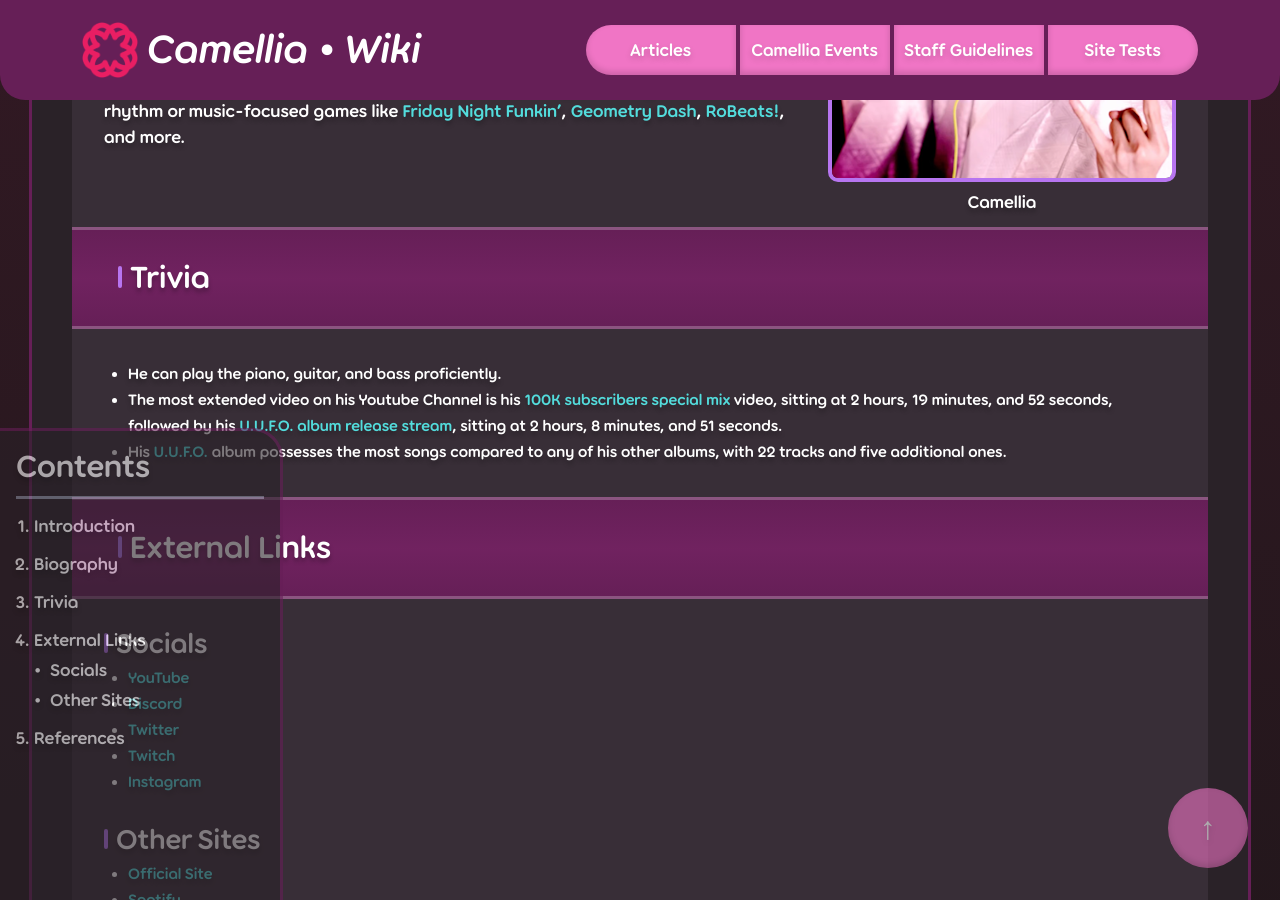
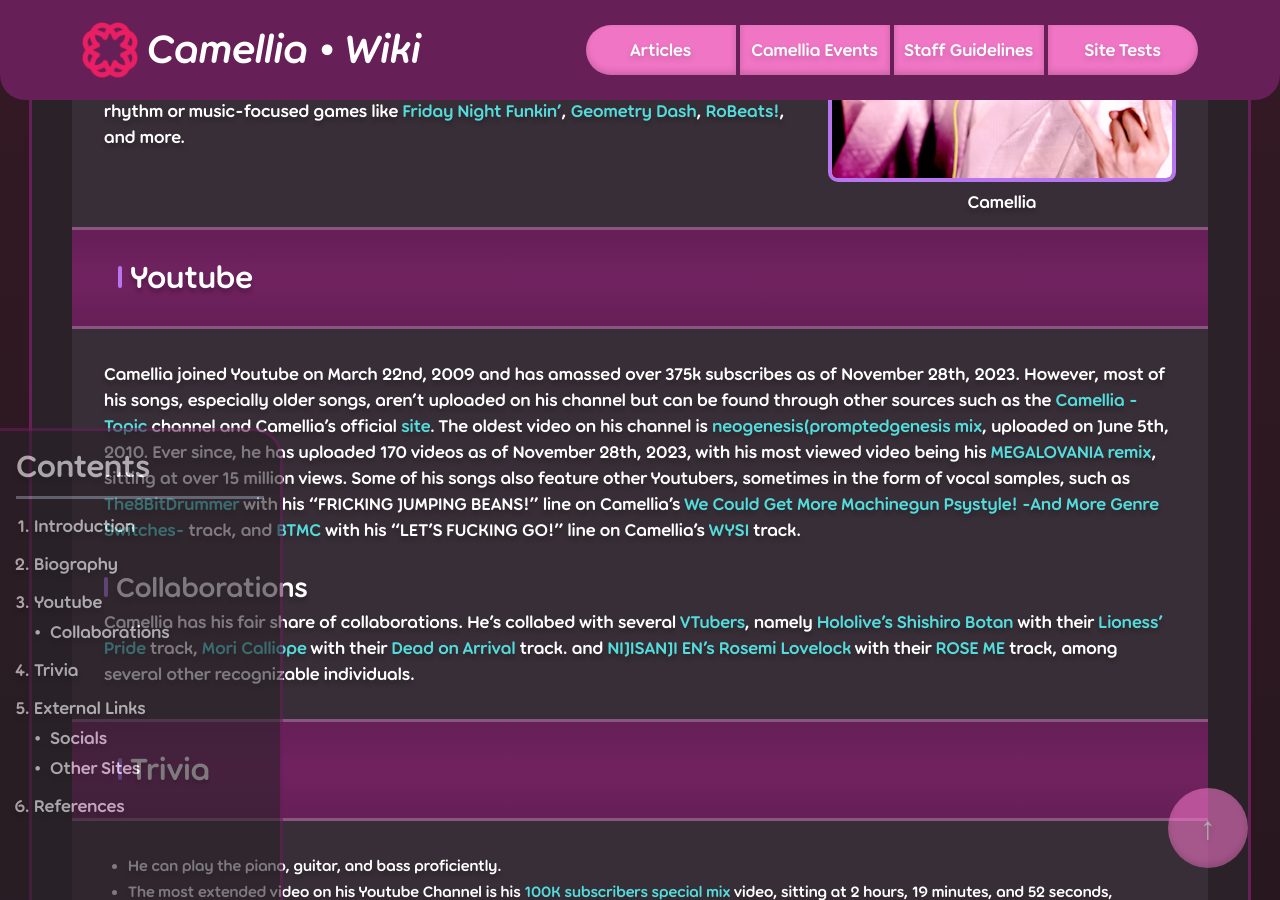
Before and after one commit to CamelliaCommunity/Wiki, a Jekyll site: the page built from _articles/camellia.md, in a window 1280 px wide and 900 px high, scrolled down 906 px. Built offline with Jekyll 4.4.1, drawn with Linux system fonts in a browser that asks for light colours.

Commit message:
Update camellia.md
add more info

```diff
--- a/_articles/camellia.md
+++ b/_articles/camellia.md
@@ -16,6 +16,14 @@
 ![Camellia](/assets/images/articleImages/camellia/camellia.png)
 
 Camellia is a musician who is based on electronic-type music. Born September 28, 1992, in Asahikawa, Hokkaido, Japan, he began creating music at ten by making tracks for [Yume 2kki.](https://yume.wiki/2kki/Yume_2kki_Wiki)[^1] Ever since, he has made hundreds of songs, with his discography having 28 albums and 4 EPs.[^2] During the early 2010s, Camellia began making [VOCALOID](https://en.wikipedia.org/wiki/Vocaloid) songs and music for [Touhou Project.](https://en.wikipedia.org/wiki/Touhou_Project)[^3] He joined numerous [BEMANI](https://en.wikipedia.org/wiki/Bemani) music contests and began composing for rhythm games in 2012.[^4] He gained much recognition among the rhythm gaming community, being popular in certain rhythm games like [osu!](https://osu.ppy.sh/home), [Beat Saber](https://beatsaber.com/), [A Dance of Fire and Ice](https://store.steampowered.com/app/977950/A_Dance_of_Fire_and_Ice), alongside being featured in other rhythm or music-focused games like [Friday Night Funkin'](https://friday-nightfunkin.io/), [Geometry Dash](https://store.steampowered.com/app/322170/Geometry_Dash), [RoBeats!](https://robeats.fandom.com/wiki/Robeats_Wiki), and more.
+
+## Youtube
+
+Camellia joined Youtube on March 22nd, 2009 and has amassed over 375k subscribes as of November 28th, 2023. However, most of his songs, especially older songs, aren't uploaded on his channel but can be found through other sources such as the [Camellia - Topic](https://www.youtube.com/channel/UCRjVmUQ3CW1kH6vP1VGskWA) channel and Camellia's official [site](https://cametek.jp/release.html). The oldest video on his channel is [neogenesis(promptedgenesis mix](https://youtu.be/qnn3sxoL8OM?si=K9SgdHaZ5C3VvOI3), uploaded on June 5th, 2010. Ever since, he has uploaded 170 videos as of November 28th, 2023, with his most viewed video being his [MEGALOVANIA remix](https://youtu.be/9X7I3bW49S8?si=dd1QnVgArdXBQmqW), sitting at over 15 million views. Some of his songs also feature other Youtubers, sometimes in the form of vocal samples, such as [The8BitDrummer](https://www.youtube.com/@The8BitDrummer) with his "FRICKING JUMPING BEANS!" line on Camellia's [We Could Get More Machinegun Psystyle! -And More Genre Switches-](https://youtu.be/Rp8uQzSXXRc?si=RBVso_r6Fl34LHg7) track, and [BTMC](https://www.youtube.com/@BTMCLive) with his "LET'S FUCKING GO!" line on Camellia's [WYSI](https://youtu.be/1qBWa6dWBRk?si=OR7eRwiGps8hhznm) track.
+
+### Collaborations
+
+Camellia has his fair share of collaborations. He's collabed with several [VTubers](https://en.wikipedia.org/wiki/VTuber), namely [Hololive's](https://hololivepro.com/en/) [Shishiro Botan](https://www.youtube.com/@ShishiroBotan) with their [Lioness' Pride](https://youtu.be/npVP58NvdQ8?si=hio1yOv7D5FLl8HU) track, [Mori Calliope](http://www.youtube.com/@MoriCalliope) with their [Dead on Arrival](https://youtu.be/SwOat0JYPAY?si=beILURnIUcQvvOSF) track. and [NIJISANJI EN's](https://www.nijisanji.jp/en/talents) [Rosemi Lovelock](https://www.youtube.com/@Rosemi_Lovelock) with their [ROSE ME](https://youtu.be/f91RW3Mk8Dk?si=QPXVdIy_6q0dJreP) track, among several other recognizable individuals.
 
 ## Trivia
 
```
